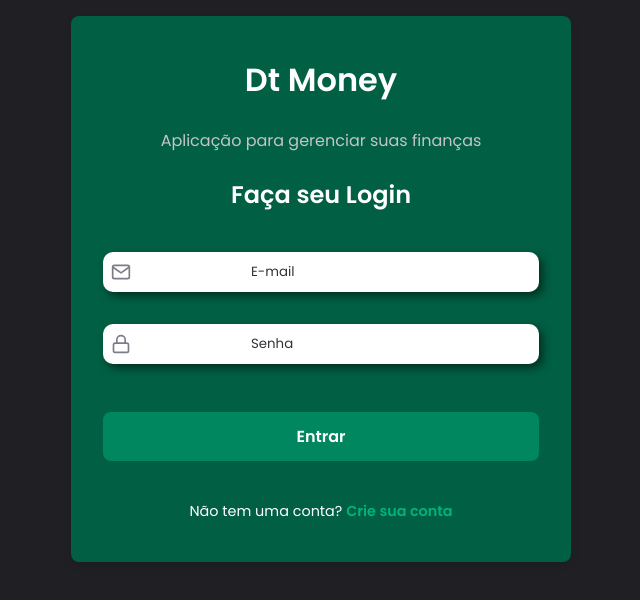
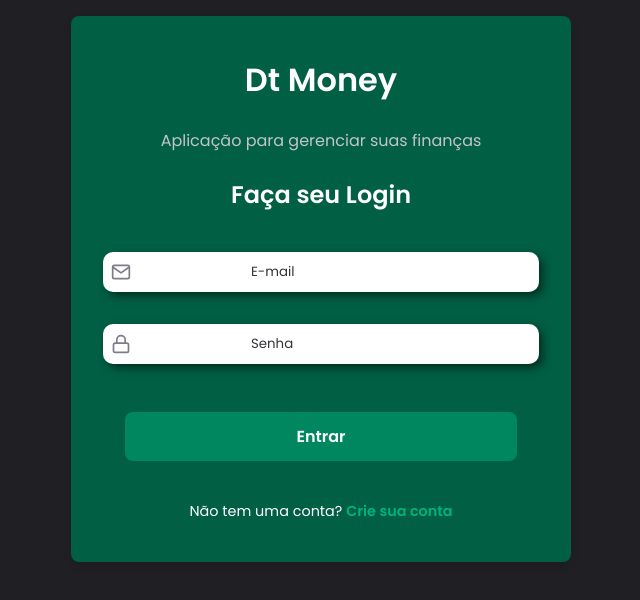
Before and after one commit to IvanM4rtin5/DtMoney-Frontend, a React (Create React App) app: page / in a window 1280 px wide. Shown: the top 600 px of the page, without its empty margins (319-959 px from the left). Built offline with nearby package versions, Linux system fonts and the light colour scheme.

Commit message:
adicionando if aos campos de interação com o usuario, e ajustando o buton das forms

```diff
--- a/src/components/Button/styles.ts
+++ b/src/components/Button/styles.ts
@@ -1,7 +1,11 @@
 import styled from "styled-components";
 
 export const Container = styled.button`
-  padding: 12px 24px;
+  padding: 12px 20px;
+  width: 90%;
+  display: flex;
+  justify-content: center;
+  align-items: center;
   border-radius: 8px;
   font-size: 1rem;
   font-weight: 600;
--- a/src/components/NewtransictionModal/index.tsx
+++ b/src/components/NewtransictionModal/index.tsx
@@ -31,6 +31,11 @@ export const NewTransactionModal = ({
 
   async function handleSubmit(event: FormEvent) {
     event.preventDefault()
+
+    if (!title || !amount || !category || !type) {
+      alert("Por favor, preencha todos os campos e selecione um tipo de transação.")
+      return
+    }
 
     if (isEditing && transaction) {
       await updateTransaction({
--- a/src/pages/signin/index.tsx
+++ b/src/pages/signin/index.tsx
@@ -13,6 +13,9 @@ export function SignIn() {
 
   async function handleSignIn(e : React.SyntheticEvent) {
     e.preventDefault();
+    if (!email || !password) {
+      return alert("Por favor, preencha todos os campos!");
+    }
     try {
       await signIn({ email, password });
     } catch (error) {
@@ -43,12 +46,13 @@ export function SignIn() {
           onChange={e => setPassword(e.target.value)}
           required
         />
-
-        <Button
-          title="Entrar"
-          type="submit"
-          onClick={handleSignIn}
-        />
+        <div className="buttons">
+          <Button
+            title="Entrar"
+            type="submit"
+            onClick={handleSignIn}
+          />
+        </div>
 
         <CreateAccount>
           <Link to="/register">
--- a/src/pages/signin/styles.ts
+++ b/src/pages/signin/styles.ts
@@ -53,6 +53,11 @@ export const Form = styled.div`
   a:hover {
     text-decoration: underline;
   }
+  .buttons {
+    display: flex;
+    justify-content: center;
+    align-items:center ;
+  }
 
   @media (max-width: 680px) {
     margin: 3rem 3.5rem;
--- a/src/pages/signup/index.tsx
+++ b/src/pages/signup/index.tsx
@@ -17,7 +17,7 @@ export function SignUp() {
 
   async function handleSingup() {
     if (!name || !email || !password || !confPassword) {
-      return alert("Preencha todos os campos!")
+      return alert("Por favor, preencha todos os campos!")
     }
     if (confPassword !== password) {
       return alert("senha não confere")
@@ -82,12 +82,13 @@ export function SignUp() {
             {...({ placeholder: "Confirme a Senha" } as any)}
           />
 
+          <div className="buttons">
           <Button
             type="submit"
             onClick={handleSingup}
             title="Cadastrar"
           />
-
+          </div>
           <CreateAccount >
             <p>Ja possui uma conta?</p>
             <Link to="/">
--- a/src/pages/signup/styles.ts
+++ b/src/pages/signup/styles.ts
@@ -53,6 +53,11 @@ export const Form = styled.div`
   a:hover {
     text-decoration: underline;
   }
+  .buttons {
+    display: flex;
+    justify-content: center;
+    align-items:center ;
+  }
 
   @media (max-width: 680px) {
     margin: 3rem 3.5rem;
```
